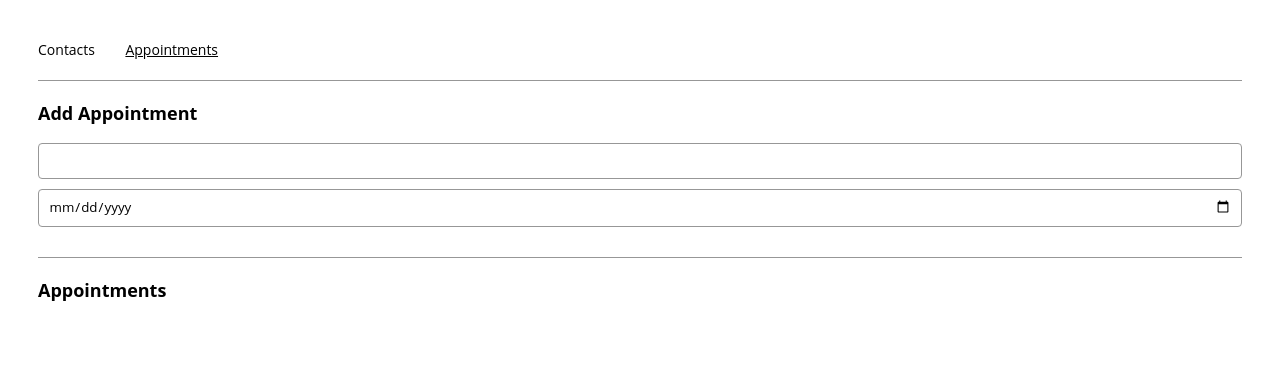
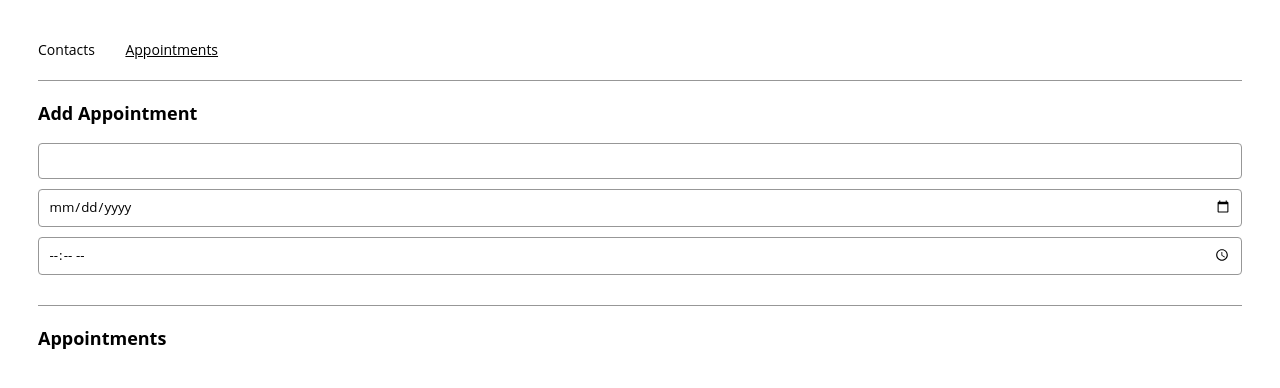
Before and after one commit to DanielDeanGithub/challenge-project-appointment-planner, a React (Create React App) app: page /appointments in a window 1280 px wide. Shown: the top 388 px of the page. Built offline with nearby package versions, Linux system fonts and the light colour scheme.

Commit message:
Add time input

```diff
--- a/src/components/appointmentForm/AppointmentForm.js
+++ b/src/components/appointmentForm/AppointmentForm.js
@@ -31,6 +31,11 @@ export const AppointmentForm = ({
         value={date}
         onChange={(e) => setDate(e.target.value)}
       />
+      <input
+        type="time"
+        value={time}
+        onChange={(e) => setTime(e.target.value)}
+      />
     </form>
   );
 };
```
